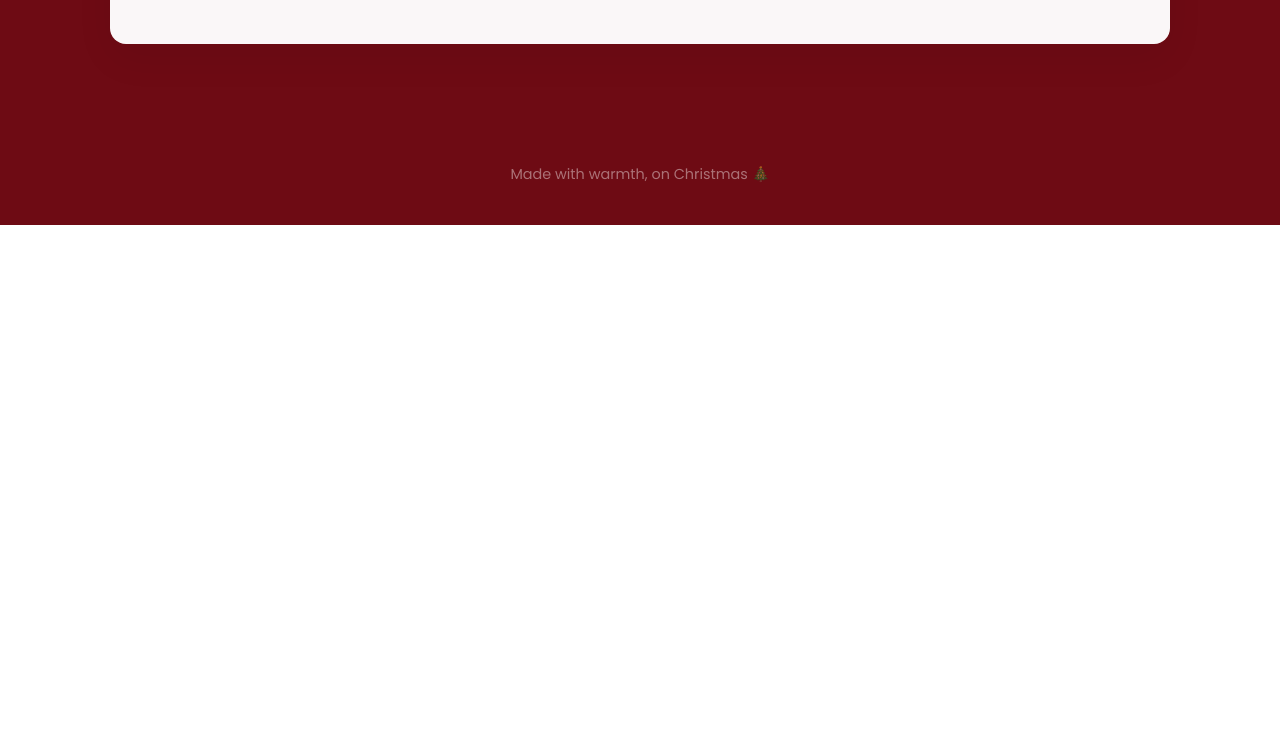
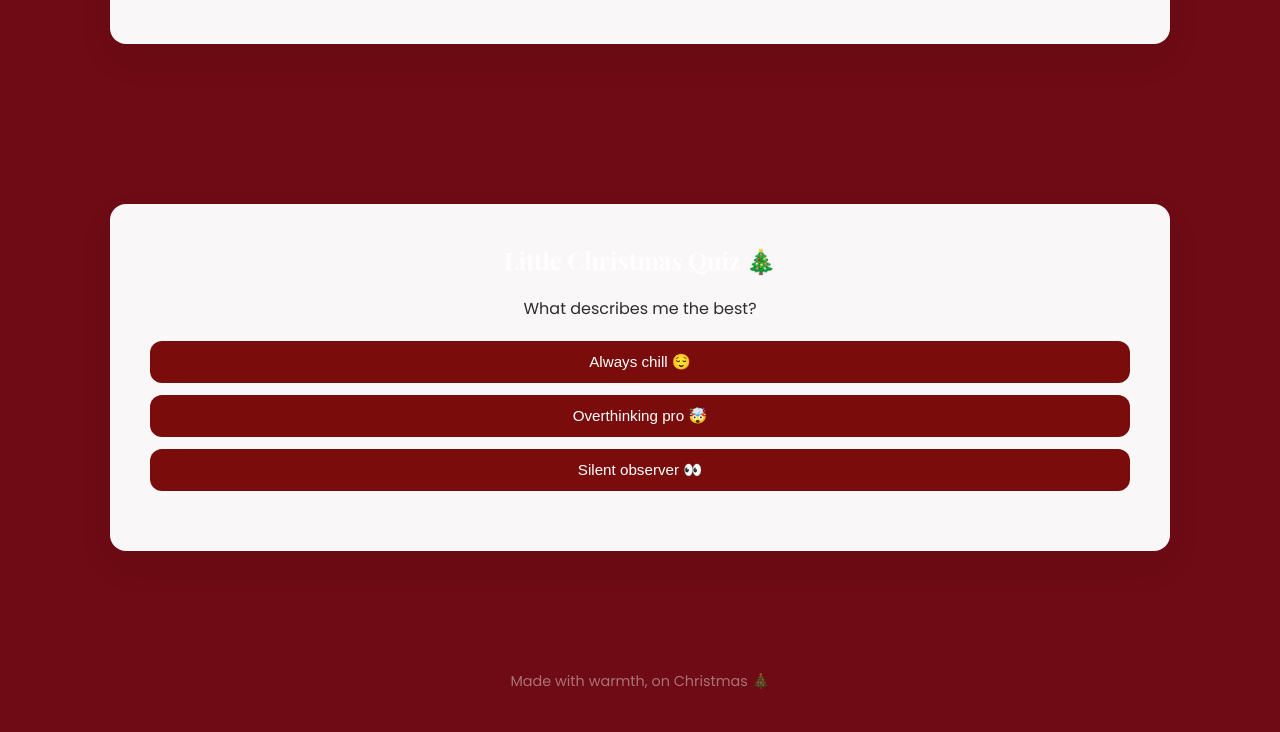
Before and after one commit to vk-prakhar18/Christmas-Greet, a plain HTML site: page index.html in a window 1280 px wide. Shown: the part 1758-2490 px from the top of the page. Before the commit the page ends 1983 px from the top, so only its background shows below. Drawn offline with nearby package versions, Linux system fonts and the light colour scheme.

Commit message:
Update index.html

```diff
--- a/index.html
+++ b/index.html
@@ -201,10 +201,32 @@ section h2 {
   background: rgba(255, 255, 255, 0.97);
   color: #2c2c2c;
 }
+.quiz-options {
+  display: flex;
+  flex-direction: column;
+  gap: 12px;
+}
+
+.quiz-options button {
+  padding: 12px;
+  border-radius: 12px;
+  border: none;
+  background: #7a0c0c;
+  color: white;
+  font-size: 0.95rem;
+  cursor: pointer;
+  transition: 0.3s;
+}
+
+.quiz-options button:hover {
+  background: #9b1c1c;
+  transform: scale(1.03);
+}
 
 footer {
   color: rgba(255,255,255,0.7);
 }
+
 
   </style>
 </head>
@@ -296,11 +318,77 @@ allow="autoplay; clipboard-write; encrypted-media; fullscreen; picture-in-pictur
 
     </div>
   </section>
+  <!-- QUIZ SECTION -->
+<section>
+  <div class="music">
+    <h2>Little Christmas Quiz 🎄</h2>
+    <p id="quiz-question" style="margin-bottom:20px;">
+      Ready? Let’s see 👀
+    </p>
+
+    <div class="quiz-options">
+      <button onclick="checkAnswer(0)">Option A</button>
+      <button onclick="checkAnswer(1)">Option B</button>
+      <button onclick="checkAnswer(2)">Option C</button>
+    </div>
+
+    <p id="quiz-result" style="margin-top:20px; font-weight:500;"></p>
+  </div>
+</section>
+
 
   <!-- FOOTER -->
   <footer>
     Made with warmth, on Christmas 🎄
   </footer>
+<script>
+  const quiz = [
+    {
+      question: "What describes me the best?",
+      options: ["Always chill 😌", "Overthinking pro 🤯", "Silent observer 👀"],
+      answer: 1
+    },
+    {
+      question: "What do I value the most?",
+      options: ["Money 💸", "Peace 🕊️", "People 🤍"],
+      answer: 2
+    },
+    {
+      question: "What season matches my vibe?",
+      options: ["Winter ❄️", "Summer ☀️", "Monsoon 🌧️"],
+      answer: 0
+    }
+  ];
+
+  let currentQ = 0;
+
+  const qText = document.getElementById("quiz-question");
+  const buttons = document.querySelectorAll(".quiz-options button");
+  const result = document.getElementById("quiz-result");
+
+  function loadQuestion() {
+    qText.innerText = quiz[currentQ].question;
+    buttons.forEach((btn, i) => {
+      btn.innerText = quiz[currentQ].options[i];
+    });
+    result.innerText = "";
+  }
+
+  function checkAnswer(selected) {
+    if (selected === quiz[currentQ].answer) {
+      result.innerText = "Correct 🎉 You know me well 😄";
+    } else {
+      result.innerText = "Haha, not quite 😅";
+    }
+
+    setTimeout(() => {
+      currentQ = (currentQ + 1) % quiz.length;
+      loadQuestion();
+    }, 1500);
+  }
+
+  loadQuestion();
+</script>
 
 </body>
 </html>
```
